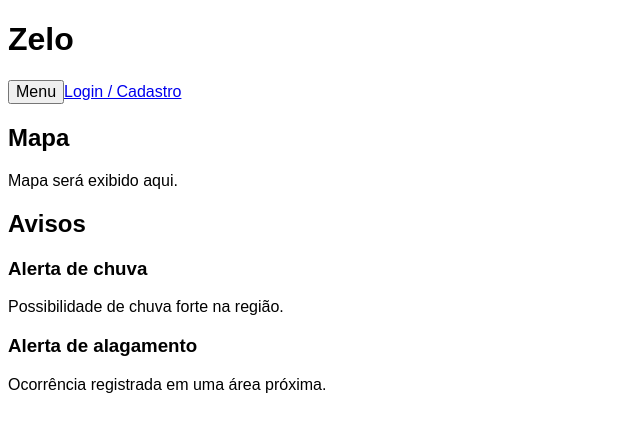
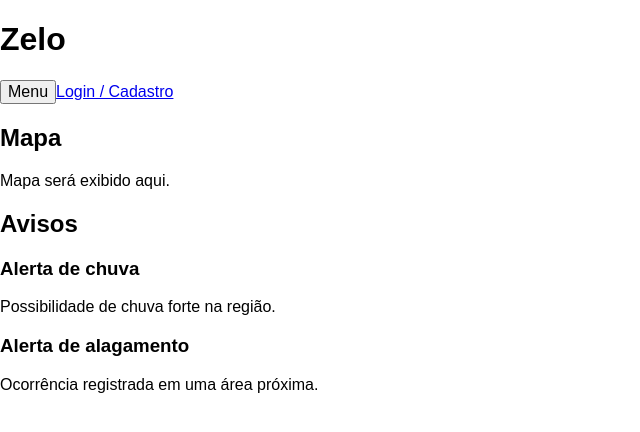
Before and after one commit to Projeto-Final-praTI/ProjetoFinal-praTI, a React app in the folder frontend/: page / in a window 1280 px wide. Shown: the top 432 px of the page, without its empty margins (0-640 px from the left). Built offline with nearby package versions, Linux system fonts and the light colour scheme; the HTML template or start-up script is replaced by a standard one.

Commit message:
testando commit

```diff
--- a/frontend/src/index.css
+++ b/frontend/src/index.css
@@ -3,7 +3,7 @@
 }
 
 body {
-  margin: 1;
+  margin: 0;
   font-family: Arial, Helvetica, sans-serif;
 }
 
```
